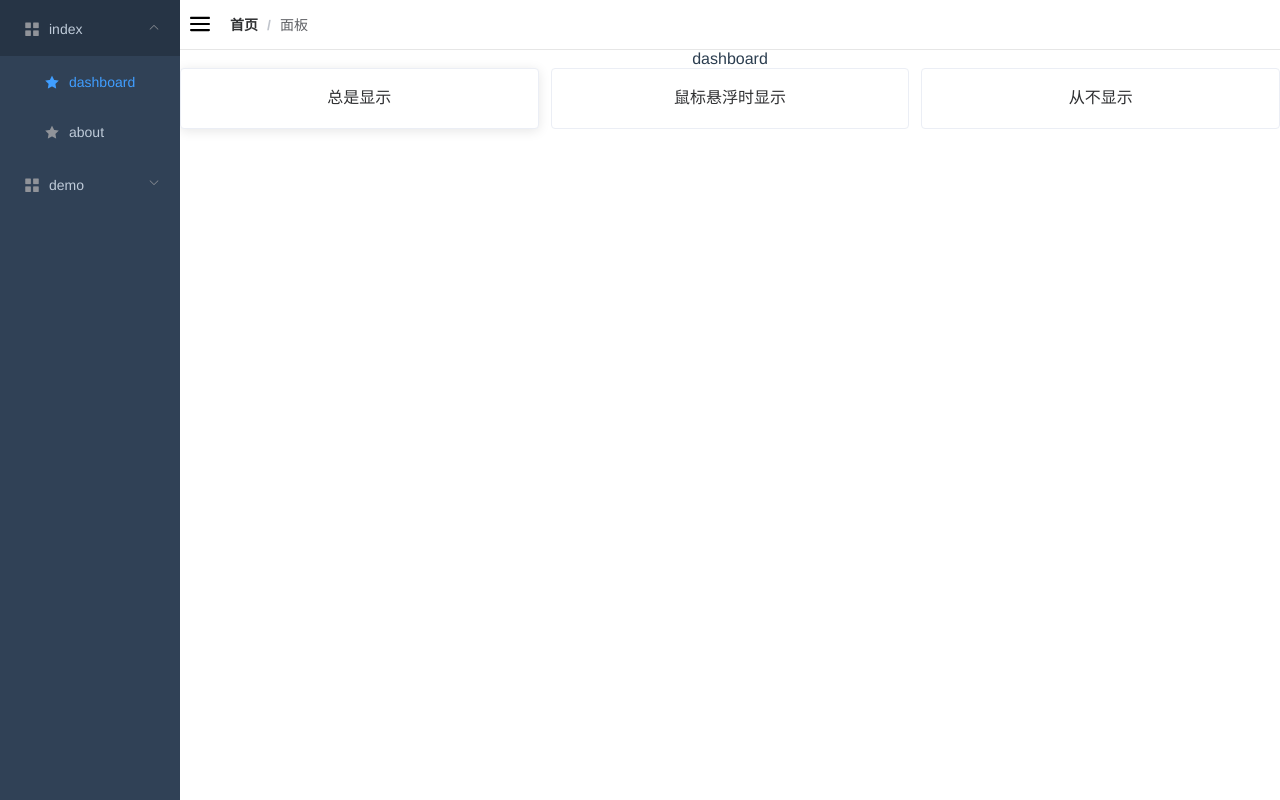
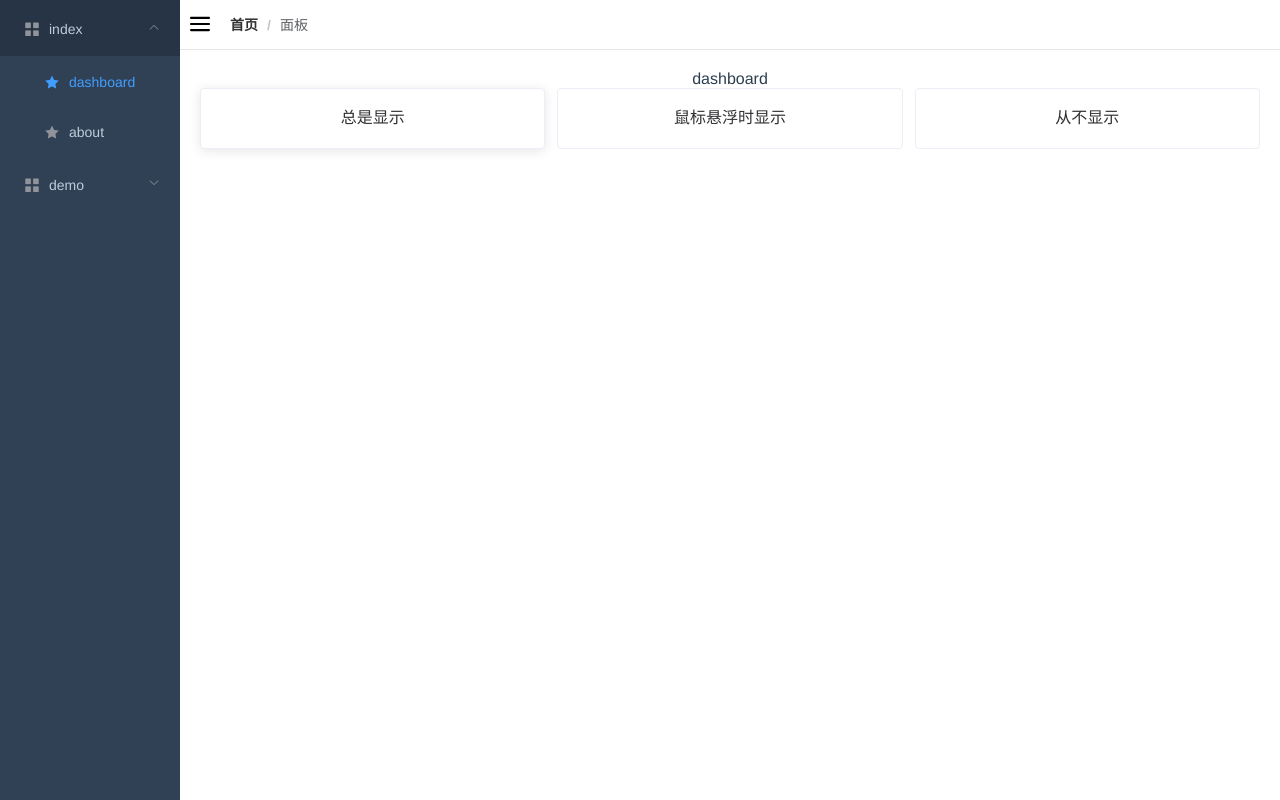
Before and after one commit to HarryChen0506/koa-vue-admin, a Vue app in the folder admin/: page /dashboard in a window 1280 px wide. Built offline with nearby package versions, Linux system fonts and the light colour scheme.

Commit message:
优化导航菜单

```diff
--- /dev/null
+++ b/admin/src/store/getters.js
@@ -0,0 +1,4 @@
+const getters = {
+  sidebar: state => state.app.sidebar
+}
+export default getters
--- a/admin/src/store/index.js
+++ b/admin/src/store/index.js
@@ -1,16 +1,13 @@
 import Vue from 'vue'
 import Vuex from 'vuex'
+import app from './modules/app'
+import getters from './getters'
 
 Vue.use(Vuex)
 
 export default new Vuex.Store({
-  state: {
-
+  modules: {
+    app
   },
-  mutations: {
-
-  },
-  actions: {
-
-  }
+  getters
 })
--- /dev/null
+++ b/admin/src/store/modules/app.js
@@ -0,0 +1,30 @@
+// app 相关
+const app = {
+  state: {
+    sidebar: {
+      opened: true,
+      withoutAnimation: false
+    },
+    device: 'desktop'
+  },
+  mutations: {
+    TOGGLE_SIDEBAR: state => {
+      state.sidebar.opened = !state.sidebar.opened
+      state.sidebar.withoutAnimation = false
+    },
+    CLOSE_SIDEBAR: (state, withoutAnimation) => {
+      state.sidebar.opened = false
+      state.sidebar.withoutAnimation = withoutAnimation
+    }
+  },
+  actions: {
+    ToggleSideBar: ({ commit }) => {
+      commit('TOGGLE_SIDEBAR')
+    },
+    CloseSideBar({ commit }, { withoutAnimation }) {
+      commit('CLOSE_SIDEBAR', withoutAnimation)
+    }
+  }
+}
+
+export default app
--- a/admin/src/styles/main.less
+++ b/admin/src/styles/main.less
@@ -92,6 +92,10 @@
         }
       }
     }
+    .el-icon-menu {
+      width: 14px;
+      height: 14px;
+    }
   }
   .el-menu--collapse .el-menu .el-submenu {
     min-width: 180px !important;
--- a/admin/src/views/dashboard/index.vue
+++ b/admin/src/views/dashboard/index.vue
@@ -1,5 +1,5 @@
 <template>
-  <div class="home">
+  <div class="app-container home">
     dashboard
     <el-row :gutter="12">
       <el-col :span="8">
--- a/admin/src/views/layout/components/Navbar/index.vue
+++ b/admin/src/views/layout/components/Navbar/index.vue
@@ -32,22 +32,20 @@ export default {
     Hamburger
   },
   computed: {
-    // ...mapGetters([
-    //   'sidebar',
-    //   'avatar'
-    // ])
+    ...mapGetters([
+      'sidebar',
+    ])
   },
   data () {
     return {
-      sidebar: {
-        opened: true
-      }
     }
+  },
+  mounted() {
+
   },
   methods: {
     toggleSideBar() {
-      // this.$store.dispatch('ToggleSideBar')
-      this.sidebar.opened = !this.sidebar.opened
+      this.$store.dispatch('ToggleSideBar')
     },
     logout() {
       this.$store.dispatch('LogOut').then(() => {
--- a/admin/src/views/layout/components/SideBar/index.vue
+++ b/admin/src/views/layout/components/SideBar/index.vue
@@ -16,8 +16,7 @@
 </template>
 
 <script>
-// import { mapGetters } from 'vuex'
-// import SideBarItem from './SideBarItem'
+import { mapGetters } from 'vuex'
 import SidebarItem from './SidebarItem'
 
 export default {
@@ -25,15 +24,14 @@ export default {
     SidebarItem
   },
   computed: {
-    // ...mapGetters([
-    //   'sidebar'
-    // ]),
+    ...mapGetters([
+      'sidebar'
+    ]),
     routes() {
       return this.$router.options.routes
     },
     isCollapse() {
-      // return !this.sidebar.opened
-      return false
+      return !this.sidebar.opened
     }
   },
   mounted () {
--- a/admin/src/views/layout/index.vue
+++ b/admin/src/views/layout/index.vue
@@ -23,13 +23,12 @@ export default {
   },
   data () {
     return {
-      sidebar: {
-        opened: true,
-        withoutAnimation: false
-      }
     }
   },
   computed: {
+    sidebar() {
+      return this.$store.state.app.sidebar
+    },
     classObj() {
       return {
         hideSidebar: !this.sidebar.opened,
```
